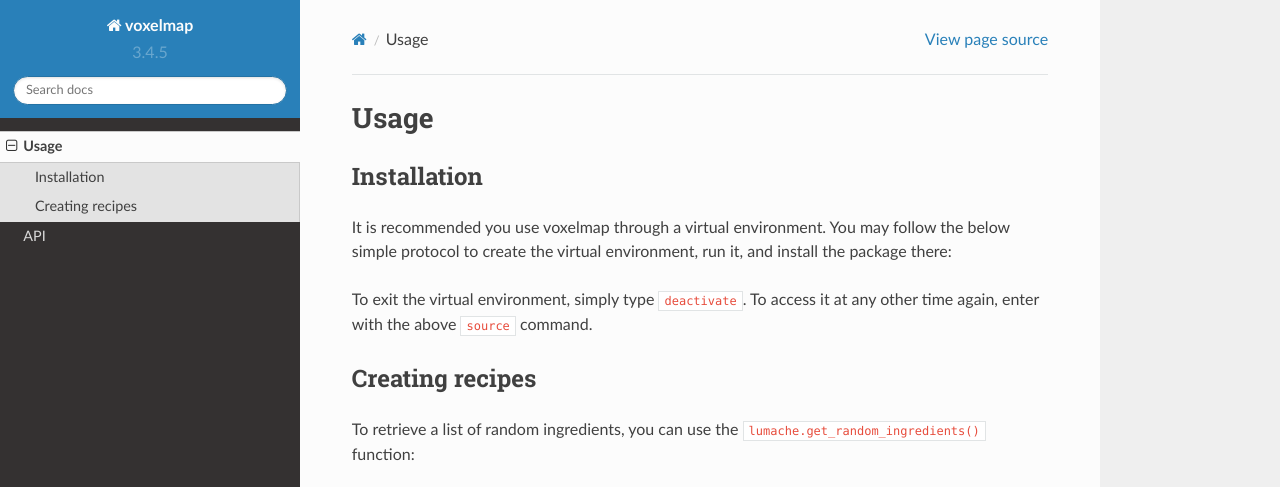
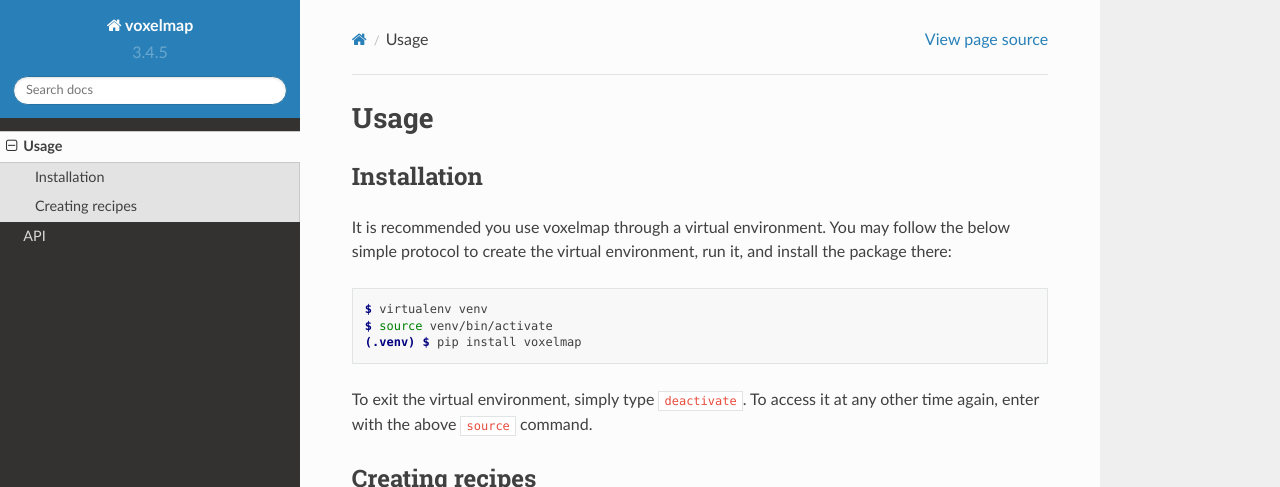
Before and after one commit to andrewrgarcia/voxelmap, a Sphinx documentation site: the page built from docs/source/usage.rst, in a window 1280 px wide and 1227 px high, cut to the strip 0-487 px from the top of the window. Built offline with Sphinx 7.4.7 and the Read the Docs theme 2.0.0, drawn with Linux system fonts in a browser that asks for light colours.

Commit message:
troubleshooting spacing

```diff
--- a/docs/source/usage.rst
+++ b/docs/source/usage.rst
@@ -9,6 +9,9 @@
 It is recommended you use voxelmap through a virtual environment. You may follow the below simple protocol to create the virtual environment, run it, and install the package there:
 
 .. code-block:: console
+
+   $ virtualenv venv
+   $ source venv/bin/activate
    (.venv) $ pip install voxelmap
 
 To exit the virtual environment, simply type ``deactivate``. To access it at any other time again, enter with the above ``source`` command.
```
